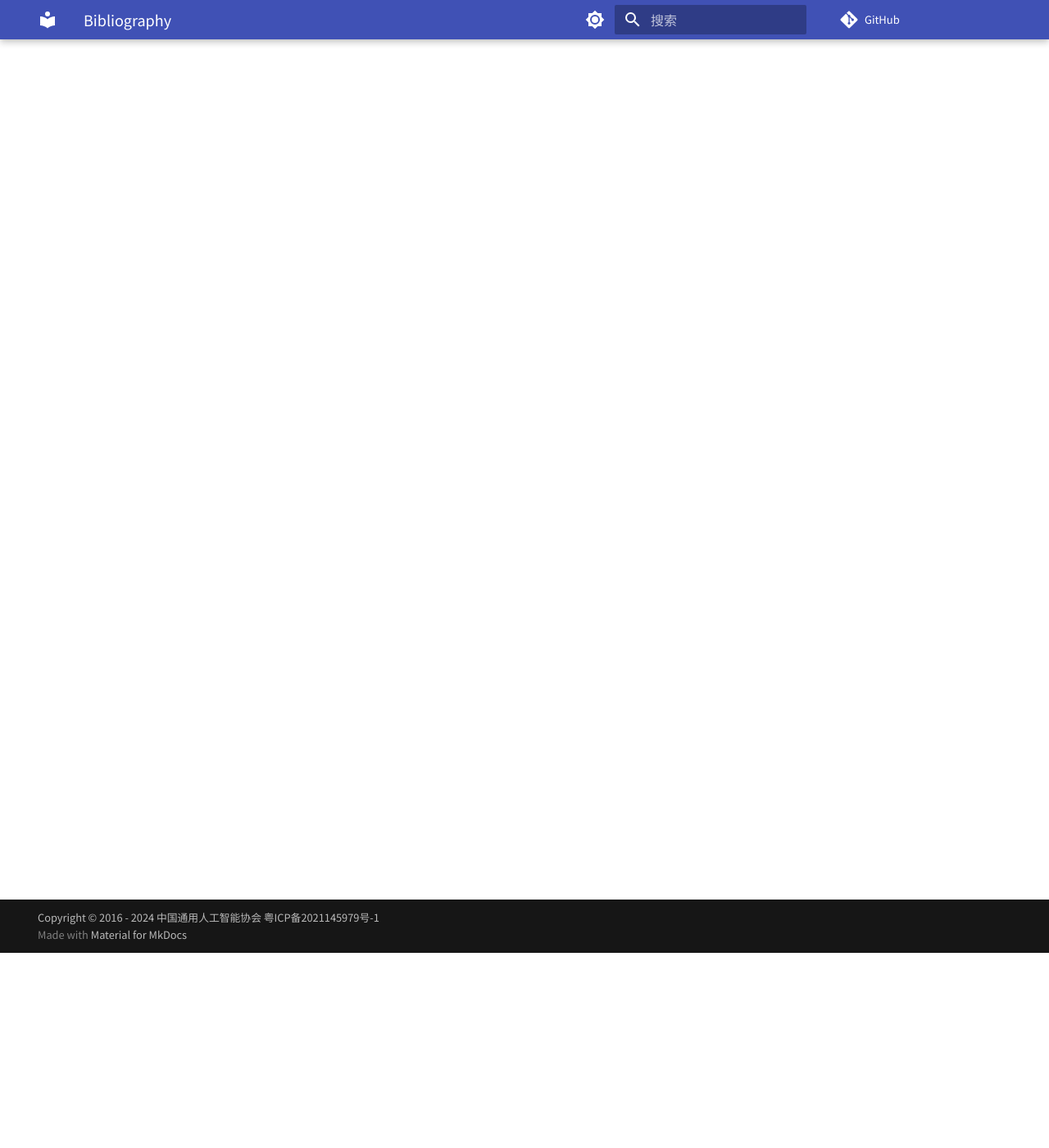
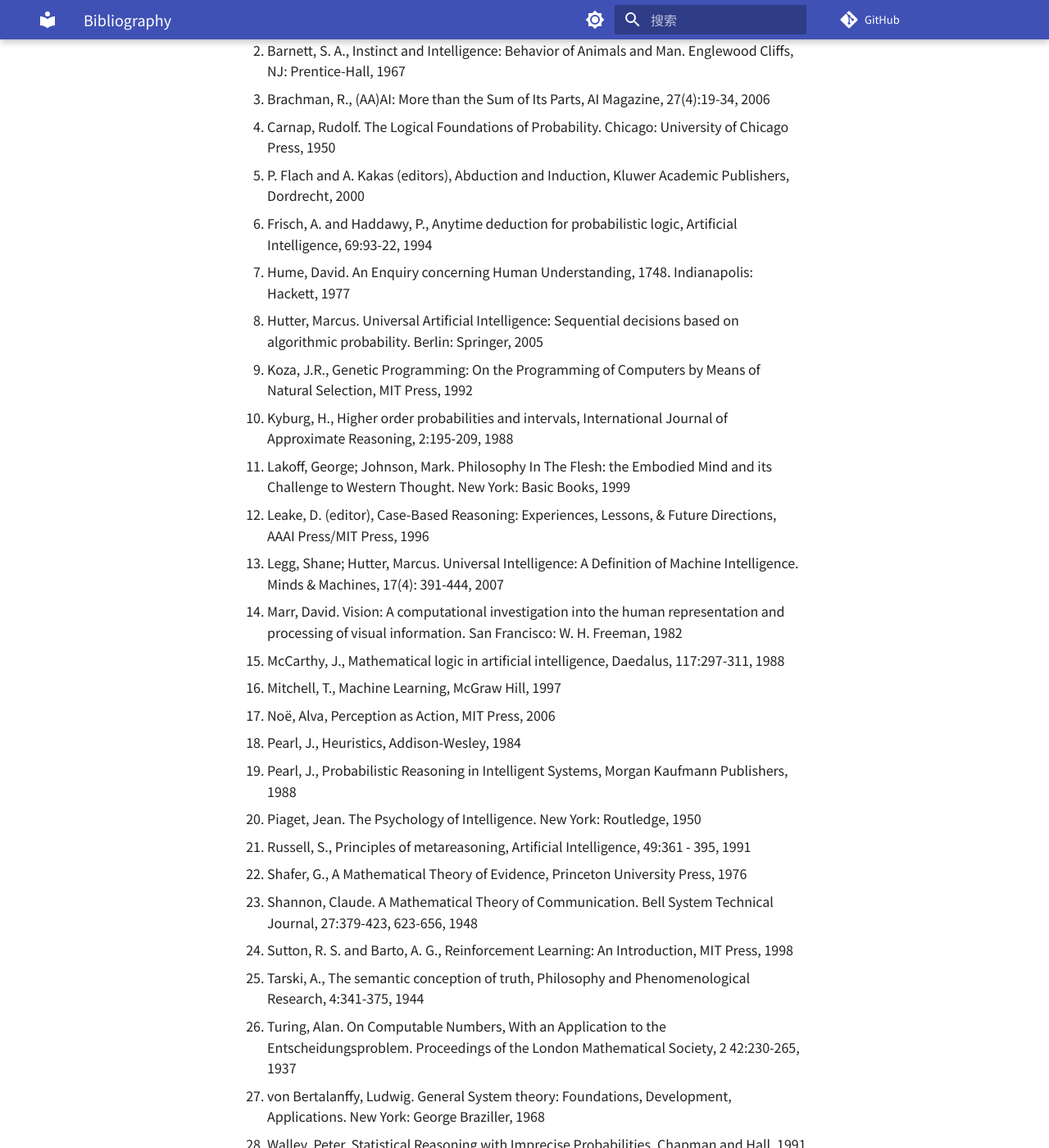
Before and after one commit to Hailaylin/agi-society-cn, an MkDocs documentation site: the page built from docs/nars/theory/gti/bibliography.md, in a window 1280 px wide and 1400 px high, scrolled down 238 px. Shown: the whole window at 82% size. Built offline with MkDocs 1.6.1 and Material for MkDocs 9.7.7, drawn with Linux system fonts in a browser that asks for light colours; comment, search, counter and statistics services are not loaded; some of the changed text lies outside the part shown.

Commit message:
feat: :sparkles: GTI：Acknowledgment & Bibliography

```diff
--- a/docs/nars/theory/gti/bibliography.md
+++ b/docs/nars/theory/gti/bibliography.md
@@ -1,3 +1,37 @@
 ---
 comments: true
 ---
+
+# Bibliography
+
+1. Allport, Gordon W., [The Functional Autonomy of Motives](http://psychclassics.yorku.ca/Allport/autonomy.htm), American Journal of Psychology, 50, 141-156, 1937
+2. Barnett, S. A., Instinct and Intelligence: Behavior of Animals and Man. Englewood Cliffs, NJ: Prentice-Hall, 1967
+3. Brachman, R., (AA)AI: More than the Sum of Its Parts, AI Magazine, 27(4):19-34, 2006
+4. Carnap, Rudolf. The Logical Foundations of Probability. Chicago: University of Chicago Press, 1950
+5. P. Flach and A. Kakas (editors), Abduction and Induction, Kluwer Academic Publishers, Dordrecht, 2000
+6. Frisch, A. and Haddawy, P., Anytime deduction for probabilistic logic, Artificial Intelligence, 69:93-22, 1994
+7. Hume, David. An Enquiry concerning Human Understanding, 1748. Indianapolis: Hackett, 1977
+8. Hutter, Marcus. Universal Artificial Intelligence: Sequential decisions based on algorithmic probability. Berlin: Springer, 2005
+9. Koza, J.R., Genetic Programming: On the Programming of Computers by Means of Natural Selection, MIT Press, 1992
+10. Kyburg, H., Higher order probabilities and intervals, International Journal of Approximate Reasoning, 2:195-209, 1988
+11. Lakoff, George; Johnson, Mark. Philosophy In The Flesh: the Embodied Mind and its Challenge to Western Thought. New York: Basic Books, 1999
+12. Leake, D. (editor), Case-Based Reasoning: Experiences, Lessons, & Future Directions, AAAI Press/MIT Press, 1996
+13. Legg, Shane; Hutter, Marcus. Universal Intelligence: A Definition of Machine Intelligence. Minds & Machines, 17(4): 391-444, 2007
+14. Marr, David. Vision: A computational investigation into the human representation and processing of visual information. San Francisco: W. H. Freeman, 1982
+15. McCarthy, J., Mathematical logic in artificial intelligence, Daedalus, 117:297-311, 1988
+16. Mitchell, T., Machine Learning, McGraw Hill, 1997
+17. Noë, Alva, Perception as Action, MIT Press, 2006
+18. Pearl, J., Heuristics, Addison-Wesley, 1984
+19. Pearl, J., Probabilistic Reasoning in Intelligent Systems, Morgan Kaufmann Publishers, 1988
+20. Piaget, Jean. The Psychology of Intelligence. New York: Routledge, 1950
+21. Russell, S., Principles of metareasoning, Artificial Intelligence, 49:361 - 395, 1991
+22. Shafer, G., A Mathematical Theory of Evidence, Princeton University Press, 1976
+23. Shannon, Claude. A Mathematical Theory of Communication. Bell System Technical Journal, 27:379-423, 623-656, 1948
+24. Sutton, R. S. and Barto, A. G., Reinforcement Learning: An Introduction, MIT Press, 1998
+25. Tarski, A., The semantic conception of truth, Philosophy and Phenomenological Research, 4:341-375, 1944
+26. Turing, Alan. On Computable Numbers, With an Application to the Entscheidungsproblem. Proceedings of the London Mathematical Society, 2 42:230-265, 1937
+27. von Bertalanffy, Ludwig. General System theory: Foundations, Development, Applications. New York: George Braziller, 1968
+28. Walley, Peter, Statistical Reasoning with Imprecise Probabilities, Chapman and Hall, 1991
+29. Wang, Pei, Rigid Flexibility: The Logic of Intelligence, Springer, 2006
+30. Wiener, Norbert. Cybernetics: or Control and Communication in the Animal and the Machine. New York: John Wiley & Sons Inc., 1948
+31. Zadeh, L., A theory of approximate reasoning, in Machine Intelligence, 9:149-194, Halstead Press, 1979
```
Also changed, not shown: docs/nars/theory/gti/acknowledgment.md (+4 -0 lines).
